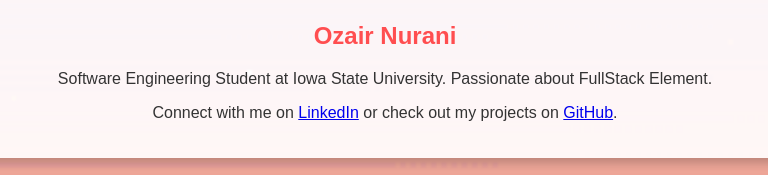
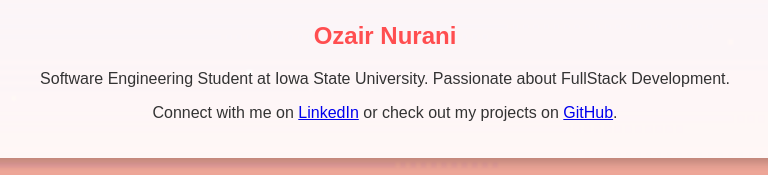
Before and after one commit to onurani/onurani.github.io, a plain HTML site: page index.html in a window 1280 px wide. Shown: the part 232-407 px from the top of the page, 255-1023 px from the left. Drawn offline with nearby package versions, Linux system fonts and the light colour scheme.

Commit message:
Add animations and enhance design

```diff
--- a/index.html
+++ b/index.html
@@ -23,7 +23,7 @@
     <section id="about" class="container about" data-aos="fade-up">
         <img src="./images/profile.jpg" alt="Profile Photo" width="150">
         <h1>Ozair Nurani</h1>
-        <p>Software Engineering Student at Iowa State University. Passionate about FullStack Element.</p>
+        <p>Software Engineering Student at Iowa State University. Passionate about FullStack Development.</p>
         <p>Connect with me on <a href="https://www.linkedin.com/in/ozair-nurani/" target="_blank">LinkedIn</a> or check out my projects on <a href="https://github.com/onurani" target="_blank">GitHub</a>.</p>
     </section>
 
```
